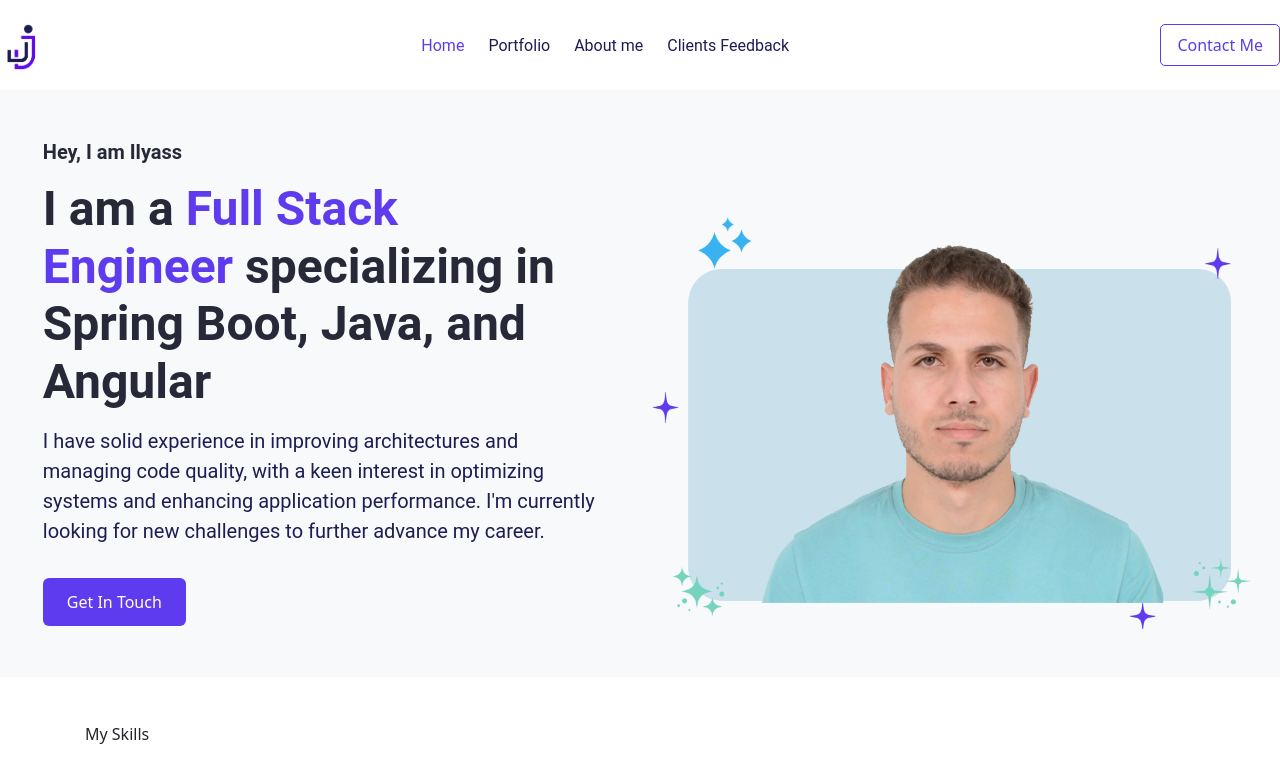
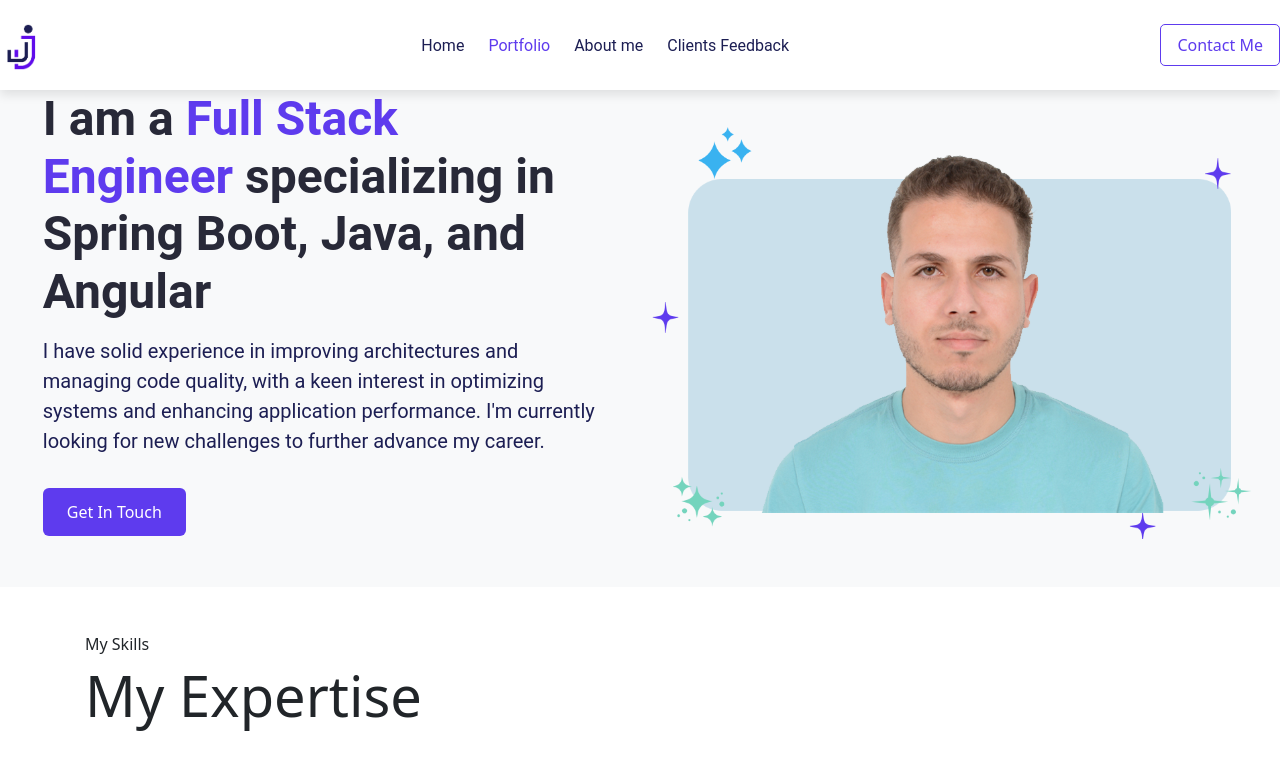
Before and after one commit to ilyass-ejjaouchi/portfolio-ilyass, an Angular app: page / in a window 1280 px wide. Shown: the top 763 px of the page. Built offline with nearby package versions, Linux system fonts and the light colour scheme.

Commit message:
keep the navbar even we scroll

```diff
--- a/src/app/navbar/navbar.component.css
+++ b/src/app/navbar/navbar.component.css
@@ -3,6 +3,15 @@
   box-shadow: 0px 5px 10px rgba(0, 0, 0, 0.1);
   padding: 20px 0;
   min-height: 80px;
+  position: fixed;
+  top: 0;
+  left: 0;
+  width: 100%;
+  z-index: 1000;
+}
+
+body {
+  padding-top: 100px; /* Adjust this value based on the total height of your navbar */
 }
 
 .logo img {
@@ -36,7 +45,6 @@
   background-color: #5e3bee;
   color: #ffffff;
 }
-
 
 .mobile-menu {
   background-color: #ffffff;
--- a/src/app/navbar/navbar.component.html
+++ b/src/app/navbar/navbar.component.html
@@ -10,10 +10,22 @@
     <!-- Centered Menu -->
     <div class="col text-center d-none d-md-block">
       <nav class="menu d-inline-flex align-items-center gap-4">
-        <a routerLink="/" fragment="intro" (click)="scrollToSection('intro')" class="menu-item active">Home</a>
-        <a routerLink="/" fragment="portfolio" (click)="scrollToSection('portfolio')" class="menu-item">Portfolio</a>
-        <a routerLink="/" fragment="about-me" (click)="scrollToSection('about-me')" class="menu-item">About me</a>
-        <a routerLink="/" fragment="client-feedback" (click)="scrollToSection('client-feedback')" class="menu-item">Clients Feedback</a>
+        <a routerLink="/" fragment="intro"
+           (click)="scrollToSection('intro')"
+           [ngClass]="{'active': currentSection === 'intro'}"
+           class="menu-item">Home</a>
+        <a routerLink="/" fragment="portfolio"
+           (click)="scrollToSection('portfolio')"
+           [ngClass]="{'active': currentSection === 'portfolio'}"
+           class="menu-item">Portfolio</a>
+        <a routerLink="/" fragment="about-me"
+           (click)="scrollToSection('about-me')"
+           [ngClass]="{'active': currentSection === 'about-me'}"
+           class="menu-item">About me</a>
+        <a routerLink="/" fragment="client-feedback"
+           (click)="scrollToSection('client-feedback')"
+           [ngClass]="{'active': currentSection === 'client-feedback'}"
+           class="menu-item">Clients Feedback</a>
       </nav>
     </div>
 
@@ -33,10 +45,22 @@
   <!-- Mobile Menu -->
   <div [ngClass]="{'active': isMenuOpen, 'd-none': !isMenuOpen}" class="mobile-menu d-md-none">
     <nav class="menu d-flex flex-column align-items-center">
-      <a routerLink="/" fragment="intro" class="menu-item active">Home</a>
-      <a routerLink="/" fragment="portfolio" class="menu-item">Portfolio</a>
-      <a routerLink="/" fragment="about-me" class="menu-item">About me</a>
-      <a routerLink="/" fragment="client-feedback" class="menu-item">Clients Feedback</a>
+      <a routerLink="/" fragment="intro"
+         (click)="scrollToSection('intro')"
+         [ngClass]="{'active': currentSection === 'intro'}"
+         class="menu-item">Home</a>
+      <a routerLink="/" fragment="portfolio"
+         (click)="scrollToSection('portfolio')"
+         [ngClass]="{'active': currentSection === 'portfolio'}"
+         class="menu-item">Portfolio</a>
+      <a routerLink="/" fragment="about-me"
+         (click)="scrollToSection('about-me')"
+         [ngClass]="{'active': currentSection === 'about-me'}"
+         class="menu-item">About me</a>
+      <a routerLink="/" fragment="client-feedback"
+         (click)="scrollToSection('client-feedback')"
+         [ngClass]="{'active': currentSection === 'client-feedback'}"
+         class="menu-item">Clients Feedback</a>
     </nav>
     <button class="btn btn-outline-primary contact-button w-100 mt-3">Contact Me</button>
   </div>
--- a/src/app/navbar/navbar.component.ts
+++ b/src/app/navbar/navbar.component.ts
@@ -1,6 +1,6 @@
-import { Component } from '@angular/core';
-import {NgClass, NgOptimizedImage, ViewportScroller} from "@angular/common";
-import {RouterLink} from "@angular/router";
+import { Component, HostListener } from '@angular/core';
+import { NgClass, NgOptimizedImage, ViewportScroller } from "@angular/common";
+import { RouterLink } from "@angular/router";
 
 @Component({
   selector: 'app-navbar',
@@ -15,14 +15,34 @@ import {RouterLink} from "@angular/router";
 })
 export class NavbarComponent {
   isMenuOpen = false;
+  currentSection = 'intro';
 
-  constructor(private viewportScroller: ViewportScroller) {
-  }
+  constructor(private viewportScroller: ViewportScroller) {}
+
   toggleMenu() {
     this.isMenuOpen = !this.isMenuOpen;
   }
 
   scrollToSection(sectionId: string) {
+    this.currentSection = sectionId;
     this.viewportScroller.scrollToAnchor(sectionId);
+    this.toggleMenu();
+  }
+
+  @HostListener('window:scroll', [])
+  onWindowScroll() {
+    const sections = ['intro', 'portfolio', 'about-me', 'client-feedback'];
+    let current = sections[0];
+    for (const section of sections) {
+      const element = document.getElementById(section);
+      if (element) {
+        const rect = element.getBoundingClientRect();
+        if (rect.top <= window.innerHeight / 2 && rect.bottom >= window.innerHeight / 2) {
+          current = section;
+          break;
+        }
+      }
+    }
+    this.currentSection = current;
   }
 }
```
